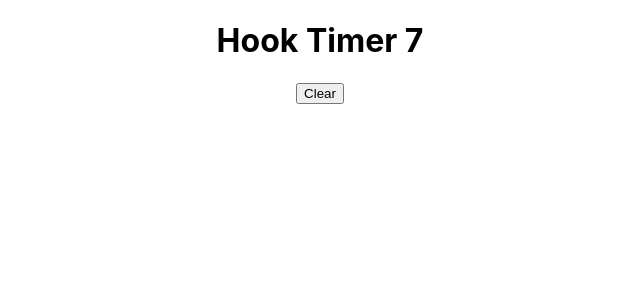
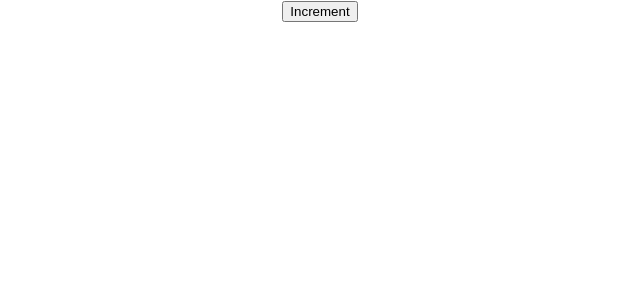
Before and after one commit to neelxie/moreHooks, a React (Create React App) app: page / in a window 1280 px wide. Shown: the top 300 px of the page, without its empty margins (320-960 px from the left). Built offline with nearby package versions, Linux system fonts and the light colour scheme.

Commit message:
custom hooks

```diff
--- a/src/App.js
+++ b/src/App.js
@@ -1,7 +1,8 @@
 
 import './App.css';
+import DocOne from './components/DocOne';
 // import FocusInput from './components/FocusInput';
-import HookTimer from './components/HookTimer';
+// import HookTimer from './components/HookTimer';
 // import Counter from './components/Counter';
 // import DataFetching from './components/DataFetching';
 // import Ani from './components/Ani'
@@ -20,7 +21,8 @@ function App() {
       {/* <Counter /> */}
       {/* <FetchData /> */}
       {/* <FocusInput /> */}
-      <HookTimer />
+      {/* <HookTimer /> */}
+      <DocOne />
       {/* <HookCount /> */}
       {/* <div>Derek</div> */}
     </div>
```
